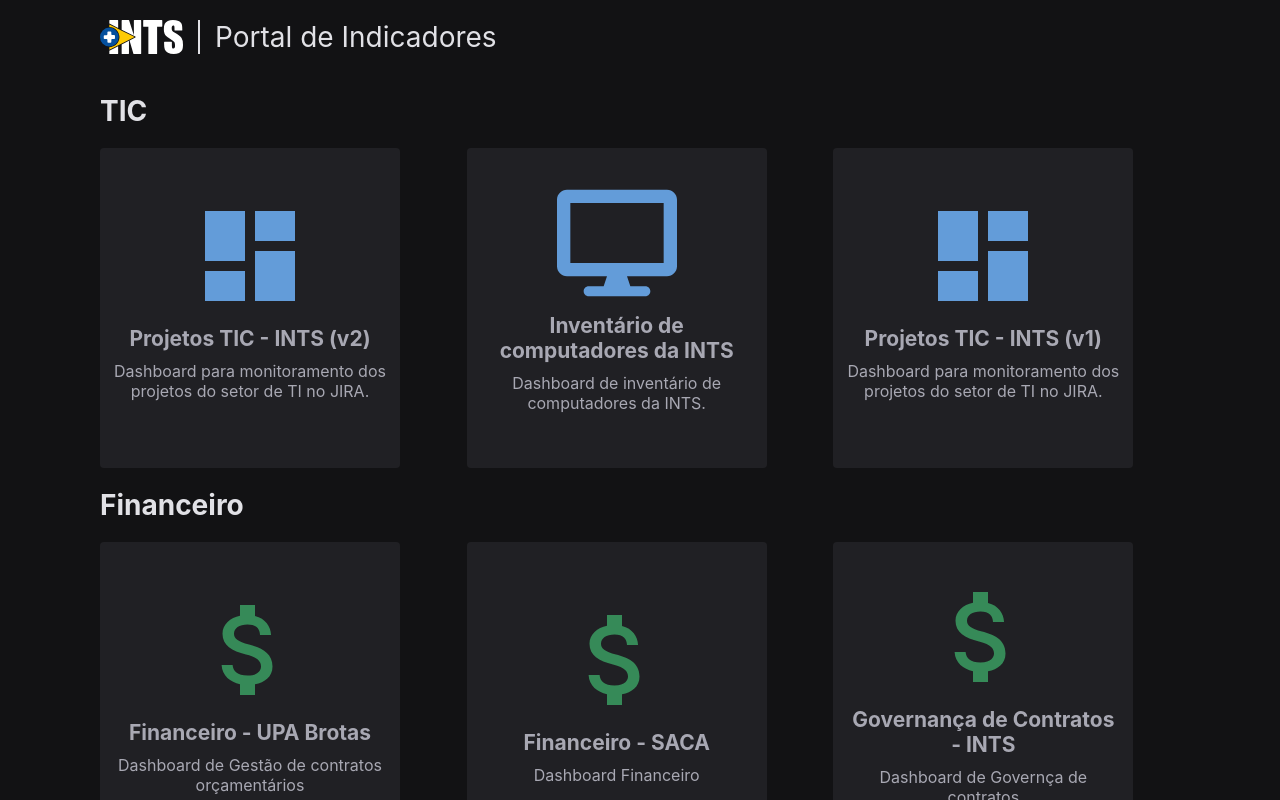
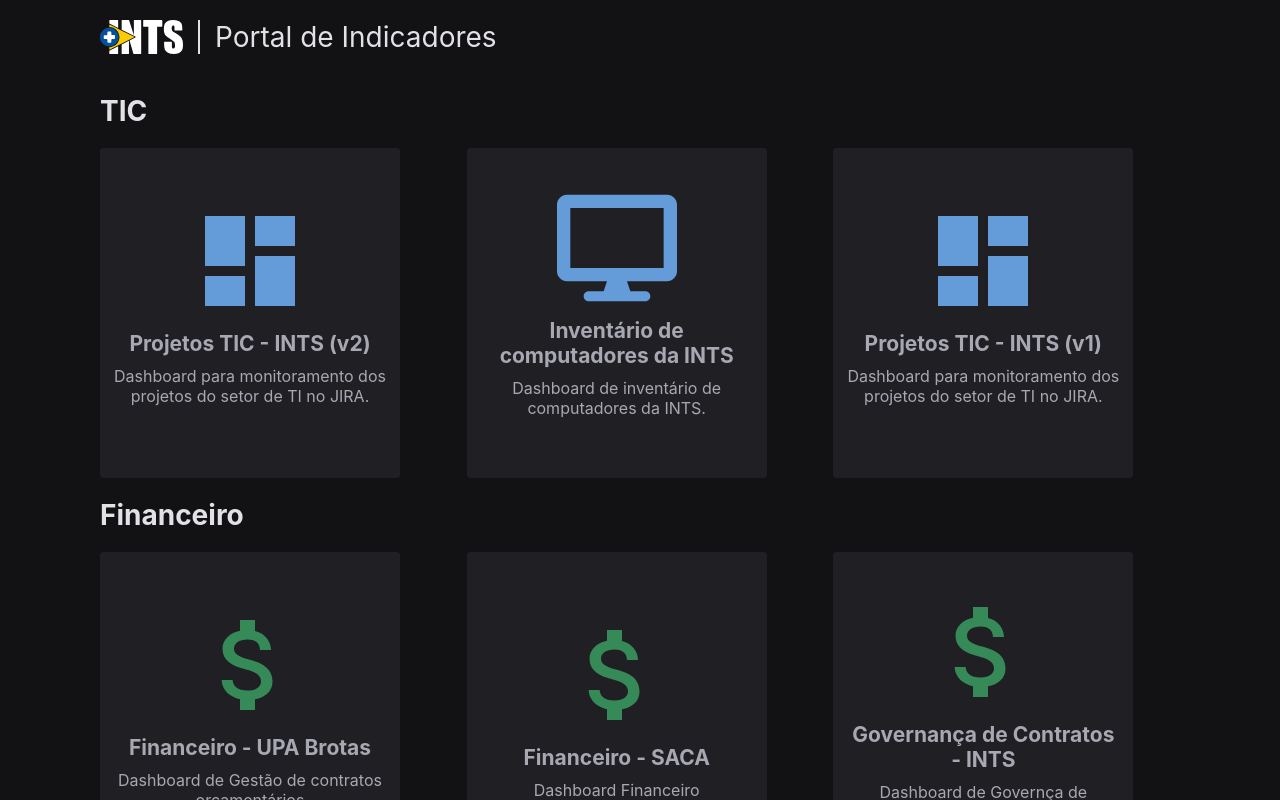
Before and after one commit to lucaslsneves/portal, a React (Create React App) app: page / in a window 1280 px wide. Shown: the top 800 px of the page. Built offline with nearby package versions, Linux system fonts and the light colour scheme.

Commit message:
increase height card

```diff
--- a/src/components/Card/styles.js
+++ b/src/components/Card/styles.js
@@ -1,7 +1,7 @@
 import styled from 'styled-components';
 export const Container = styled.a`
   width: 300px;
-  height: 320px;
+  height: 330px;
   border-radius: 4px;
   background-color: #202024;
   display: flex;
```
